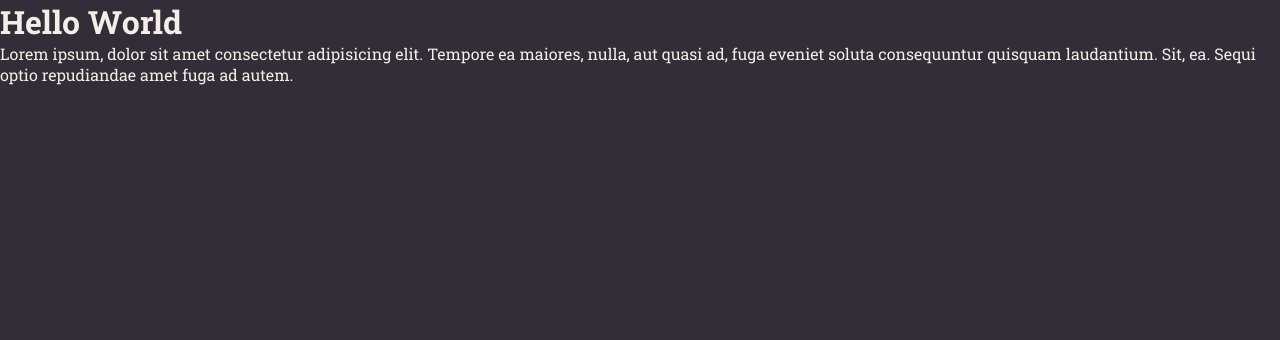
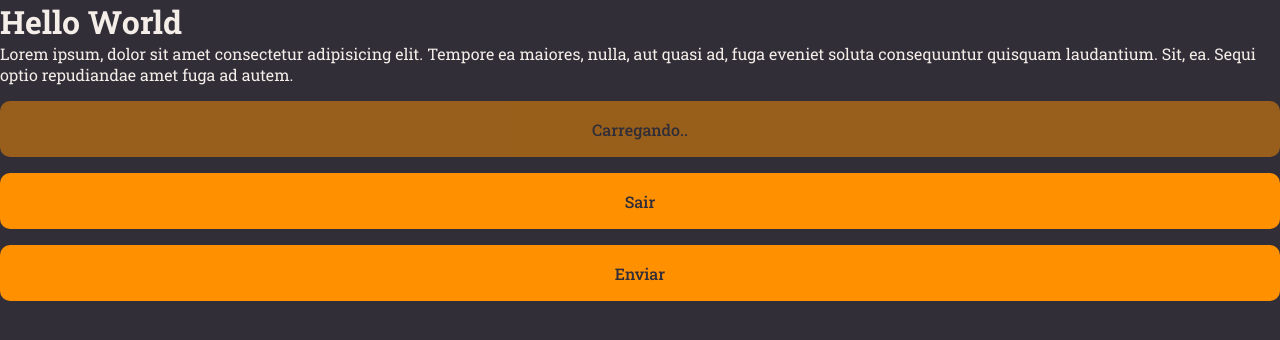
Before and after one commit to Riquecelo/rocketnotes, a React (Vite) app: page / in a window 1280 px wide. Shown: the top 340 px of the page. Built offline with nearby package versions, Linux system fonts and the light colour scheme.

Commit message:
trabalhando com propriedades

```diff
--- /dev/null
+++ b/src/components/Button/index.jsx
@@ -0,0 +1,13 @@
+import { Container } from "./styles";
+
+export function Button({title, loading=false, ...rest}){
+    return(
+        <Container
+            type="button"
+            disabled={loading}
+            {...rest}
+        >
+            {loading ? 'Carregando..' : title}
+        </Container>
+    )
+}
--- /dev/null
+++ b/src/components/Button/styles.js
@@ -0,0 +1,19 @@
+import styled from "styled-components";
+
+
+export const Container = styled.button`
+    width: 100%;
+    background-color: ${({theme}) => theme.COLORS.ORANGE};
+    color: ${({theme}) => theme.COLORS.BACKGROUND_800};
+
+    height: 56px;
+    border: 0;
+    padding: 0 16px;
+    margin-top: 16px;
+    border-radius: 10px;
+    font-weight: 500;
+
+    &:disabled{
+        opacity: 0.5;
+    }
+`;
--- a/src/pages/Details/index.jsx
+++ b/src/pages/Details/index.jsx
@@ -1,4 +1,5 @@
-import {Container} from './style'
+import { Container } from './style'
+import { Button } from '../../components/Button'
 
 export function Details (){
   return(
@@ -6,6 +7,9 @@
     <h1>Hello World</h1>
     <p>Lorem ipsum, dolor sit amet consectetur adipisicing elit. Tempore ea maiores, nulla, aut quasi ad, fuga eveniet soluta consequuntur quisquam laudantium. Sit, ea. Sequi optio repudiandae amet fuga ad autem.</p>
 
+    <Button title="Logar" loading/>
+    <Button title="Sair"/>
+    <Button title="Enviar"/>
     </Container>
   )
 }
```
